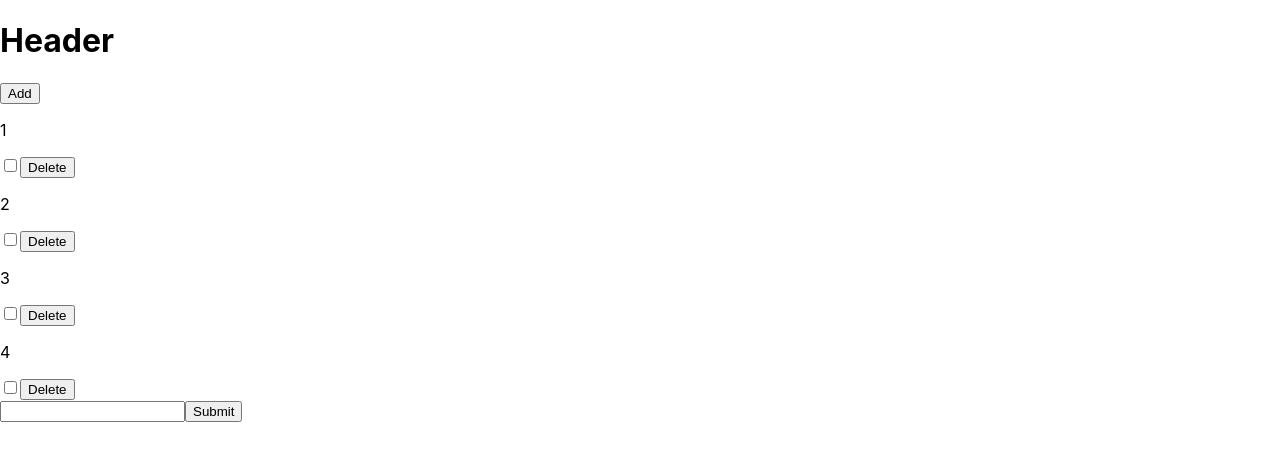
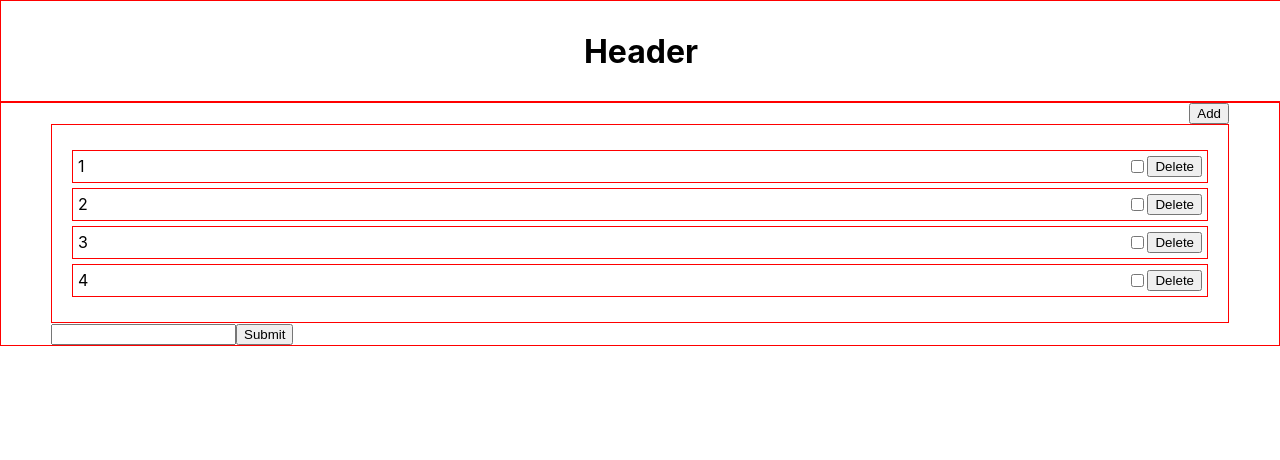
Before and after one commit to anghelgabrielmihai/miXin-todo, a React (Create React App) app: page / in a window 1280 px wide. Shown: the top 460 px of the page. Built offline with nearby package versions, Linux system fonts and the light colour scheme.

Commit message:
- added css for components

```diff
--- a/src/App.css
+++ b/src/App.css
@@ -1,3 +1,10 @@
 .flex {
   display: flex;
 }
+
+header,
+main,
+.todo-container,
+.todo-wrapper {
+  border: 1px solid red;
+}
--- a/src/components/checkboxComponent/checkboxComponent.js
+++ b/src/components/checkboxComponent/checkboxComponent.js
@@ -2,13 +2,19 @@ import React, { Component } from 'react'
 import { ButtonComponent } from '../buttonComponent/buttonComponent'
 
 export class CheckboxComponent extends Component {
+    constructor(props) {
+        super(props)
+
+        this.state = {
+
+        }
+    }
+
     render () {
         return (
-            <div>
-                <form>
-                    <input type="checkbox" />
-                    <ButtonComponent name="Delete" />
-                </form>
+            <div className="flex">
+                <input type="checkbox" />
+                <ButtonComponent name="Delete" />
             </div>
         )
     }
--- a/src/components/headerComponent/headerComponent.css
+++ b/src/components/headerComponent/headerComponent.css
@@ -0,0 +1,7 @@
+header {
+  /* border: 1px solid red; */
+  width: 100%;
+  height: 100px;
+  justify-content: center;
+  align-items: center;
+}
--- a/src/components/headerComponent/headerComponent.js
+++ b/src/components/headerComponent/headerComponent.js
@@ -1,11 +1,20 @@
 import React, { Component } from 'react'
+import './headerComponent.css';
 
 export class HeaderComponent extends Component {
+    constructor(props) {
+        super(props)
+
+        this.state = {
+
+        }
+    }
+
     render () {
         return (
-            <div>
+            <header className="flex">
                 <h1 className="flex">{this.props.title}</h1>
-            </div>
+            </header>
         )
     }
 }
--- a/src/components/itemComponent/itemComponent.css
+++ b/src/components/itemComponent/itemComponent.css
@@ -0,0 +1,5 @@
+.todo-wrapper{
+    padding: 5px;
+    margin: 5px 0px;
+    justify-content: space-between;
+}
--- a/src/components/itemComponent/itemComponent.js
+++ b/src/components/itemComponent/itemComponent.js
@@ -1,11 +1,21 @@
 import React, { Component } from 'react'
 import { CheckboxComponent } from '../checkboxComponent/checkboxComponent'
+import './itemComponent.css';
+export class ItemComponent extends Component {
+    constructor(props) {
+        super(props)
 
-export class ItemComponent extends Component {
+        this.state = {
+
+        }
+    }
+
     render () {
         return (
-            <div>
-                <p>{this.props.data}</p>
+            <div class="todo-wrapper flex">
+                <div class="flex">
+                    <span>{this.props.data}</span>
+                </div>
                 <CheckboxComponent></CheckboxComponent>
             </div>
         )
--- a/src/components/mainComponent/mainComponent.css
+++ b/src/components/mainComponent/mainComponent.css
@@ -0,0 +1,12 @@
+main {
+  padding: 0px 50px 0px 50px;
+  flex-direction: column;
+}
+
+.action-row {
+  justify-content: flex-end;
+}
+
+.todo-container {
+  padding: 20px;
+}
--- a/src/components/mainComponent/mainComponent.js
+++ b/src/components/mainComponent/mainComponent.js
@@ -2,7 +2,7 @@ import React, { Component } from 'react'
 import { ItemComponent } from '../itemComponent/itemComponent'
 import { ButtonComponent } from '../buttonComponent/buttonComponent';
 import { AddComponent } from '../addComponent/addComponent';
-
+import './mainComponent.css';
 export class MainComponent extends Component {
     constructor(props) {
         super(props)
@@ -13,11 +13,13 @@ export class MainComponent extends Component {
     render () {
         const items = this.state.data.map(item => <ItemComponent key={item} data={item} />);
         return (
-            <div>
-                <ButtonComponent name="Add" />
-                {items}
+            <main>
+                <section className="action-row flex">
+                    <ButtonComponent className="action-button flex" name="Add" />
+                </section>
+                <section class="todo-container">{items}</section>
                 <AddComponent />
-            </div>
+            </main>
         )
     }
 }
```
Also changed, not shown: src/components/addComponent/addComponent.js (+9 -1 lines), src/components/buttonComponent/buttonComponent.js (+8 -0 lines), src/index.css (line endings or trailing spaces).
